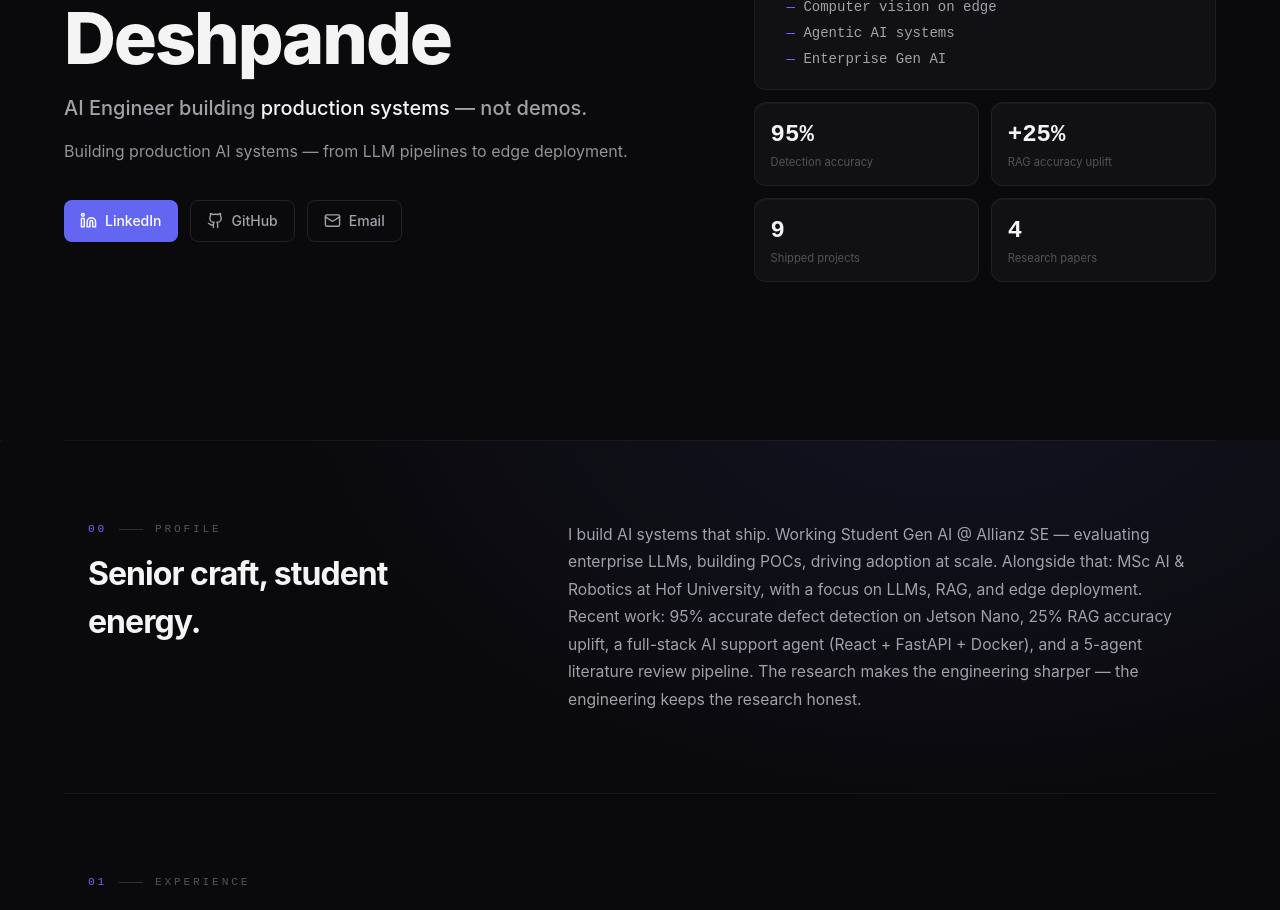
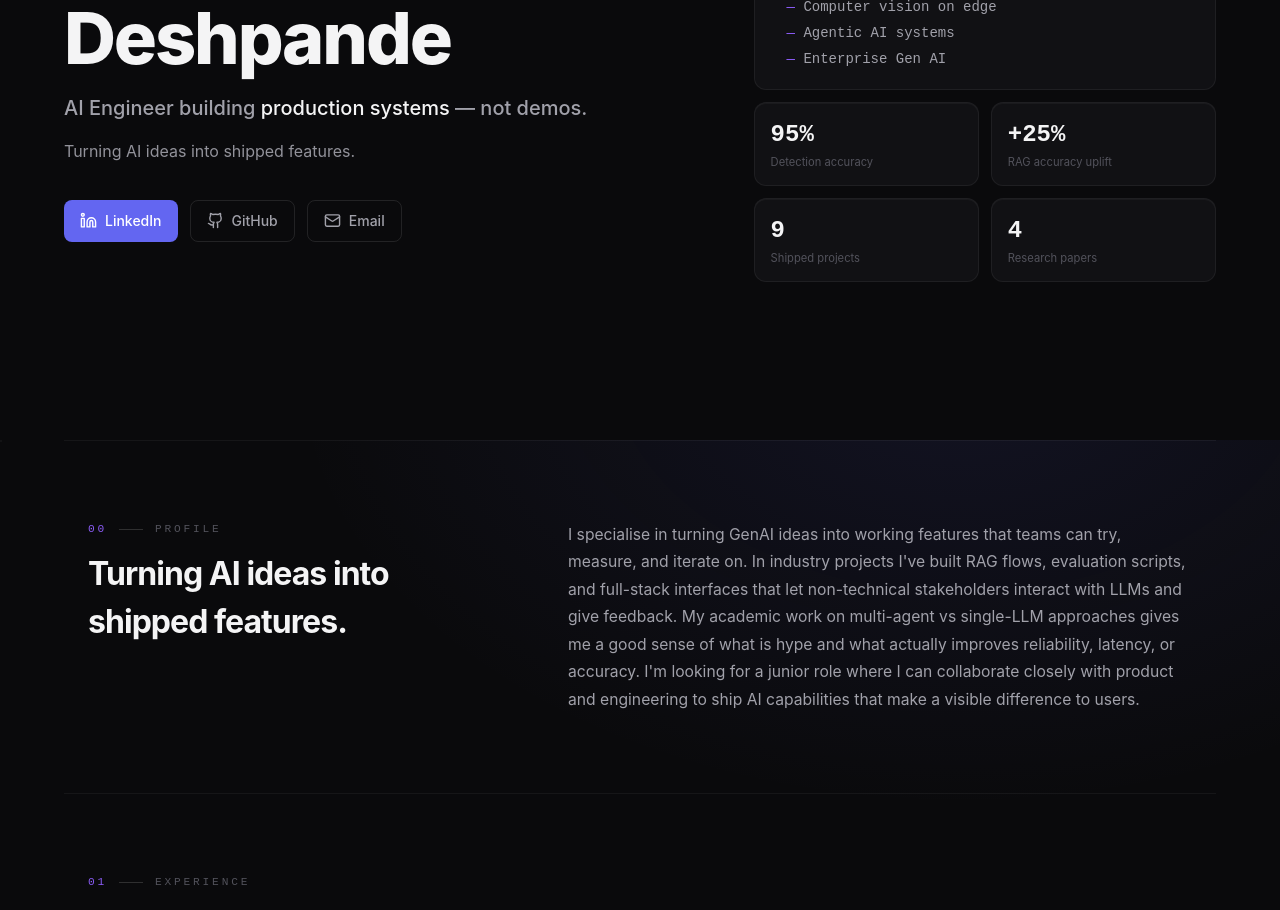
Before and after one commit to AniketDeshpande-23/AniketDeshpande-23.github.io, a Next.js app: page / in a window 1280 px wide. Shown: the part 360-1270 px from the top of the page. Built offline with nearby package versions, Linux system fonts and the light colour scheme.

Commit message:
Update tagline and profile summary

```diff
--- a/app/data.ts
+++ b/app/data.ts
@@ -1,12 +1,12 @@
 export const PROFILE = {
   name: 'Aniket Deshpande',
   title: 'AI Engineer · MSc AI & Robotics · Working Student Gen AI @ Allianz',
-  tagline: 'Building production AI systems — from LLM pipelines to edge deployment.',
+  tagline: 'Turning AI ideas into shipped features.',
   email: 'deshpandeaniket8055@gmail.com',
   linkedin: 'https://linkedin.com/in/deshpandeaniket8055',
   github: 'https://github.com/AniketDeshpande-23',
   summary:
-    'I build AI systems that ship. Working Student Gen AI @ Allianz SE — evaluating enterprise LLMs, building POCs, driving adoption at scale. Alongside that: MSc AI & Robotics at Hof University, with a focus on LLMs, RAG, and edge deployment. Recent work: 95% accurate defect detection on Jetson Nano, 25% RAG accuracy uplift, a full-stack AI support agent (React + FastAPI + Docker), and a 5-agent literature review pipeline. The research makes the engineering sharper — the engineering keeps the research honest.',
+    'I specialise in turning GenAI ideas into working features that teams can try, measure, and iterate on. In industry projects I\'ve built RAG flows, evaluation scripts, and full-stack interfaces that let non-technical stakeholders interact with LLMs and give feedback. My academic work on multi-agent vs single-LLM approaches gives me a good sense of what is hype and what actually improves reliability, latency, or accuracy. I\'m looking for a junior role where I can collaborate closely with product and engineering to ship AI capabilities that make a visible difference to users.',
 }
 
 export const EXPERIENCE = [
--- a/app/page.tsx
+++ b/app/page.tsx
@@ -340,7 +340,7 @@ function About() {
         <div className="grid lg:grid-cols-[0.4fr_0.6fr] gap-8 lg:gap-16">
           <div>
             <Eyebrow index="00">PROFILE</Eyebrow>
-            <h2 className="section-title">Senior craft, student energy.</h2>
+            <h2 className="section-title">{PROFILE.tagline}</h2>
           </div>
           <p className="text-ink-soft leading-[1.75] text-[0.98rem] self-center">
             {PROFILE.summary}
```
Also changed, not shown: 1 other file (tests, documents, lock files or other folders).
